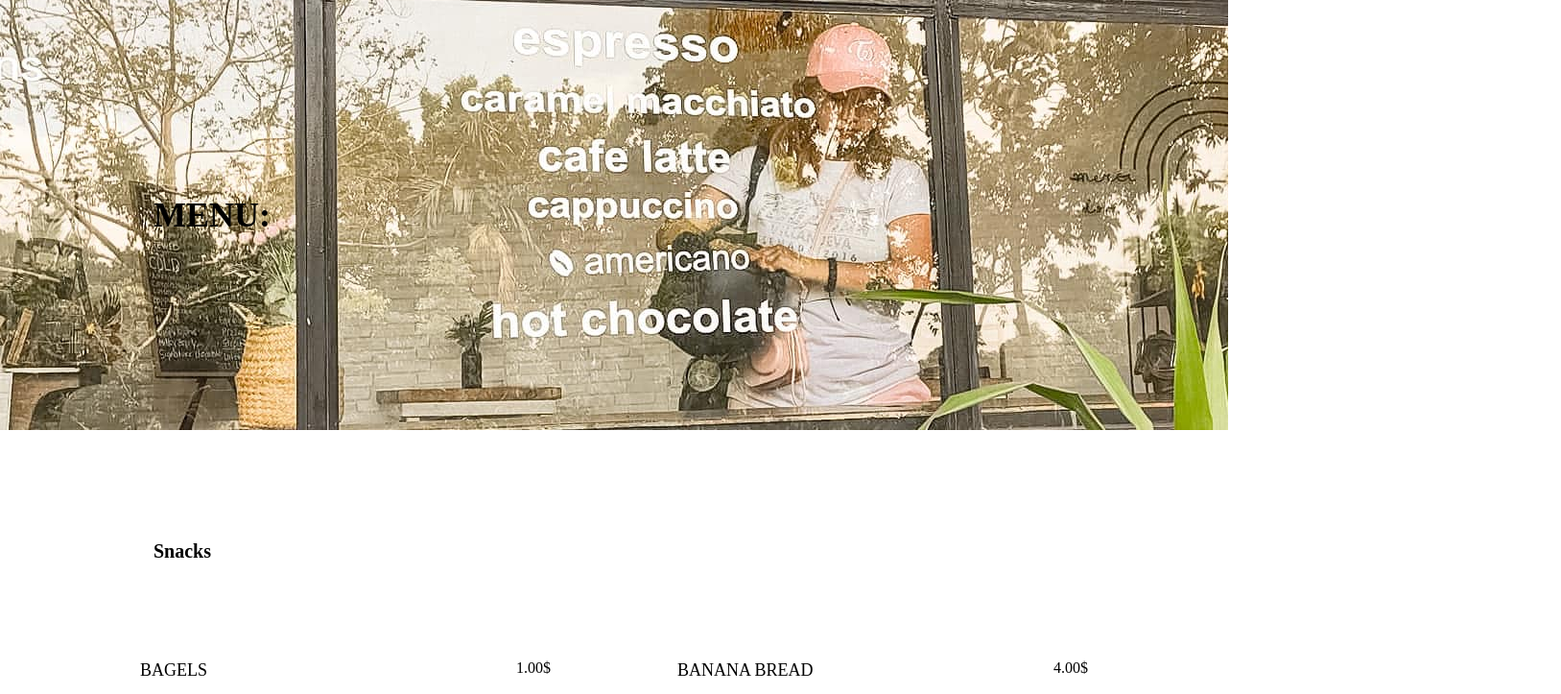
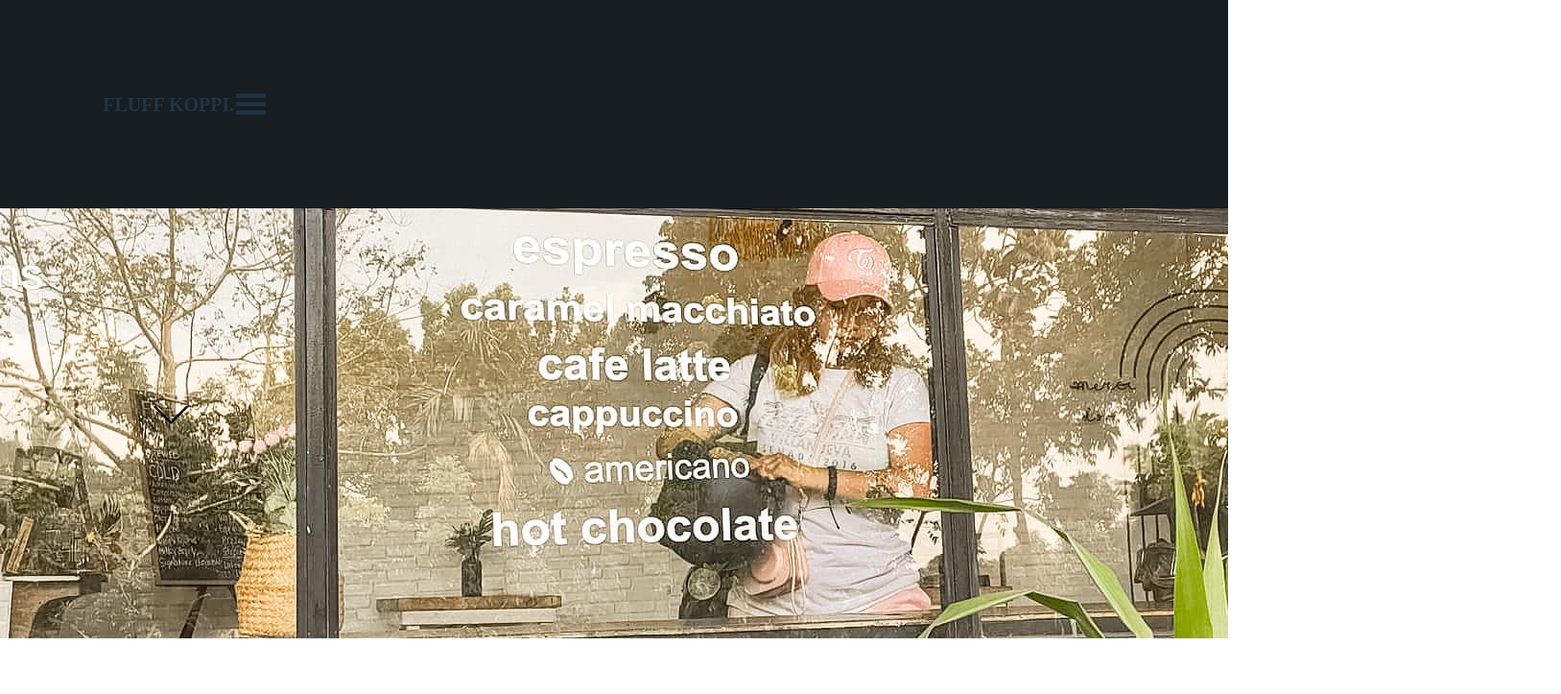
Before and after one commit to kevinxmyr/fluff, a React (Vite) app: page /menu in a window 1280 px wide. Shown: the top 723 px of the page at 96% size, 1627 px wide, since content can reach past the window. Built offline with nearby package versions, Linux system fonts and the light colour scheme.

Commit message:
5th commit

```diff
--- a/src/components/Navbar.jsx
+++ b/src/components/Navbar.jsx
@@ -1,10 +1,24 @@
-import React from 'react'
+import { useEffect, useState } from 'react'
 import { Link } from 'react-router-dom'
+import { GiHamburgerMenu, GiCoffeeBeans } from 'react-icons/gi'
 
 
 export default function Navbar() {
+  const [open, setOpen] = useState(false);
+
+  useEffect(() => {
+
+  }, [])
+
   return (
-    <div className="bg-navbar flex justify-between py-8 px-[12rem] sticky">
+    <div className="bg-navbar
+	 relative
+    iPad:sticky
+    iPad:flex
+    iPad:justify-between
+    iPad:py-8
+    iPad:px-[3rem]
+    ">
 
       <style jsx="true">{`
         .link > a:hover {
@@ -23,23 +37,68 @@ export default function Navbar() {
         .link > a:hover::before {
           width: 100%;
         }
+
+		  .menu{
+			position: absolute;
+			top: -200%;
+		  }
+		  .menuOpen{
+			position: absolute;
+			top: 1;
+			transition: 1s all ease;
+		  }
       `}
       </style>
 
-      <div className="font-poppins font-bold text-xl uppercase brand">
+      <div className='flex justify-between p-[5%] animate-pulse'>
+        <div className="font-poppins font-bold text-xl uppercase brand
+          self-center
+        ">
           <Link to="/">Fluff Koppi.</Link>
         </div>
-      <div className="flex gap-7 font-poppins">
+
+          <button onClick={() => {
+            setOpen(!open)
+          }}><GiHamburgerMenu size={35}/>
+          </button>
+
+      </div>
+
+		<div className={open ? 'menuOpen' : null}>
+			<div className='menu bg-slate-600 transition-all ease-in min-w-[395px] flex flex-col items-center gap-5'>
+				{/* <h1 className='mt-[1rem]'>item 1</h1>
+				<h1>item 2</h1>
+				<h1 className='mb-[1rem]'>item 3</h1> */}
 				<div className="link">
             <Link to="/menu">Menu</Link>
           </div>
+
           <div className="link">
             <Link to="/contact">Contact</Link>
           </div>
+
           <div className="link">
             <Link to="/book">Book a table</Link>
           </div>
 			</div>
 		</div>
+
+      {/* <div className="flex gap-7 font-poppins">
+
+          <div className="link">
+            <Link to="/menu">Menu</Link>
+          </div>
+
+          <div className="link">
+            <Link to="/contact">Contact</Link>
+          </div>
+
+          <div className="link">
+            <Link to="/book">Book a table</Link>
+          </div>
+
+      </div> */}
+
+    </div>
   )
 }
--- a/src/main.jsx
+++ b/src/main.jsx
@@ -1,6 +1,7 @@
 import React from 'react'
 import ReactDOM from 'react-dom/client'
 import { BrowserRouter as Router, Route, Switch } from 'react-router-dom'
+import { BookATable } from './components/BookATable'
 import Credits from './components/Credits'
 import Footer from './components/Footer'
 import Navbar from './components/Navbar'
@@ -16,7 +17,7 @@ import './tailwind.css'
 ReactDOM.createRoot(document.getElementById('root')).render(
   <div className="font-poppins">
     <Router>
-      {/* <Navbar /> */}
+      <Navbar />
       <Switch>
         <Route exact path="/">
           <Index />
@@ -28,12 +29,14 @@ ReactDOM.createRoot(document.getElementById('root')).render(
           <Contact />
         </Route>
         <Route path="/book">
+          //!--------
         </Route>
         <Route path="*">
           <Page404 />
         </Route>
       </Switch>
       <Footer />
+      <Credits />
     </Router>
   </div>
 )
--- a/src/pages/book.jsx
+++ b/src/pages/book.jsx
@@ -0,0 +1,7 @@
+import React from 'react'
+
+export default function book() {
+  return (
+    <div>book</div>
+  )
+}
--- a/src/pages/menu.jsx
+++ b/src/pages/menu.jsx
@@ -1,5 +1,6 @@
 import { meals } from '@/data/meals'
 import { snacks } from '@/data/snacks'
+import { SlArrowDown } from 'react-icons/sl'
 
 const Box = ({ children, title }) => (
   <div className="bg-white text-black">
@@ -44,8 +45,8 @@ export const Menu = () => {
       <div className="
         uppercase font-bold bg-its-menu h-[28rem] bg-center px-40 flex
         text-4xl items-center
-      text-black">
-        Menu:
+      text-black ">
+        <SlArrowDown className='animate-bounce'></SlArrowDown>
       </div>
       <Box title="Snacks">
         {snacksMap}
```
Lines whose indentation alone changed are shown as unchanged.
